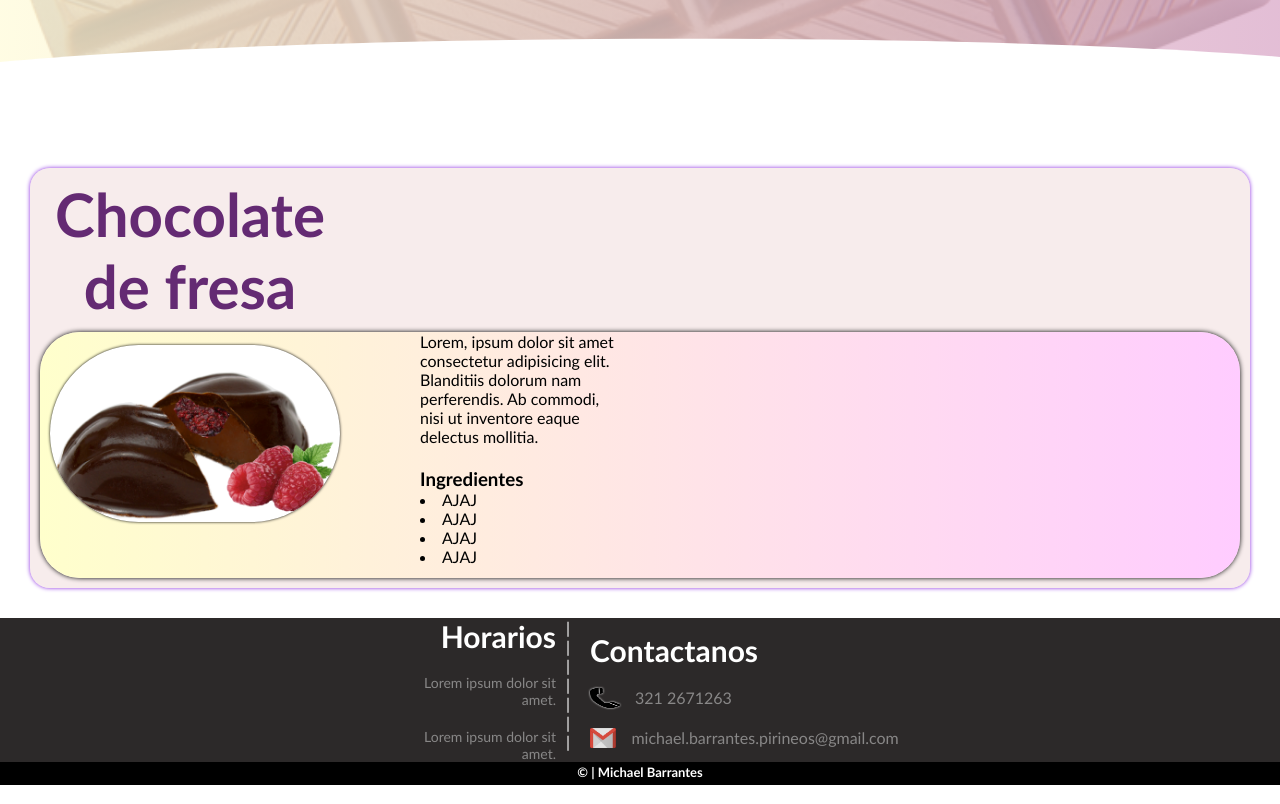
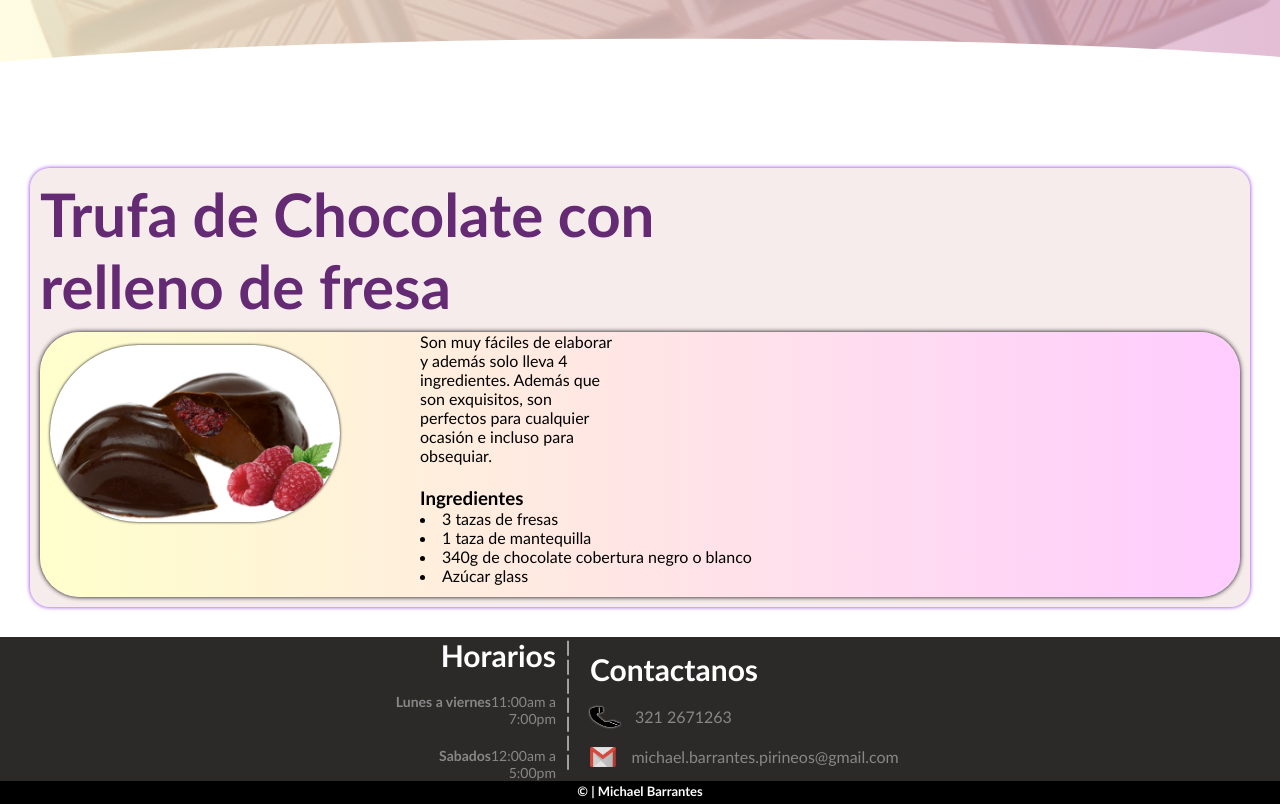
Before and after one commit to jhonbase/jhonbase.github.io, a plain HTML site: page producto 3.html in a window 1280 px wide. Shown: the part 462-1266 px from the top of the page. Drawn offline with Linux system fonts and the light colour scheme.

Commit message:
parche 2.1

```diff
--- a/producto 2.css
+++ b/producto 2.css
@@ -114,8 +114,8 @@ nav >a:hover {
     color: #642a73;
     font-size: 60px;
     margin-bottom: 20px;
-    max-width: 300px;
-    text-align: center;
+    max-width: 600px;
+    text-align: left;
 
 }
 
--- a/producto 3.css
+++ b/producto 3.css
@@ -114,8 +114,8 @@ nav >a:hover {
     color: #642a73;
     font-size: 60px;
     margin-bottom: 23px;
-    text-align: center;
-    max-width: 300px;
+    text-align: left;
+    max-width: 700px;
 }
 
 .tabla{
--- a/producto 3.html
+++ b/producto 3.html
@@ -36,19 +36,19 @@
         <main>
             <section class="contenedor-section">
                 <div class="div-section">
-                    <h2 class="title">Chocolate de fresa</h2>
+                    <h2 class="title">Trufa de Chocolate con relleno de fresa</h2>
                     <img src="./imágenes/chocolate 4.png" class="choco">
                     <div class="content">
 
                         <div class="prueba">
-                            <p class="parrafo">Lorem, ipsum dolor sit amet consectetur adipisicing elit. Blanditiis dolorum nam perferendis. Ab commodi, nisi ut inventore eaque delectus mollitia.</p>
+                            <p class="parrafo">Son muy fáciles de elaborar y además solo lleva 4 ingredientes. Además que son exquisitos, son perfectos para cualquier ocasión e incluso para obsequiar.</p>
                             <div class="ingredientes">
                                 <div class="tabla">
                                     <h3>Ingredientes</h3>
-                                        <li>AJAJ</li>
-                                        <li>AJAJ</li>
-                                        <li>AJAJ</li>
-                                        <li>AJAJ</li>
+                                        <li>3 tazas de fresas</li>
+                                        <li>1 taza de mantequilla</li>
+                                        <li>340g de chocolate cobertura negro o blanco</li>
+                                        <li>Azúcar glass</li>
                                 </div>
                             </div>
                         </div>
@@ -62,8 +62,8 @@
             <div class="container-body">
                 <div class="column1">
                     <h1>Horarios</h1>
-                    <p>Lorem ipsum dolor sit amet.</p>
-                    <p>Lorem ipsum dolor sit amet.</p>
+                    <p><b>Lunes a viernes</b>11:00am a 7:00pm</p>
+                    <p><b>Sabados</b>12:00am a 5:00pm</p>
                 </div>
                 <div>
                     |
```
Also changed, not shown: acerca de.html (+3 -3 lines), index.html (+7 -7 lines), mision.html (+4 -3 lines), producto 1.html (+8 -8 lines), producto 2.html (+9 -8 lines), vision.html (+3 -3 lines).
